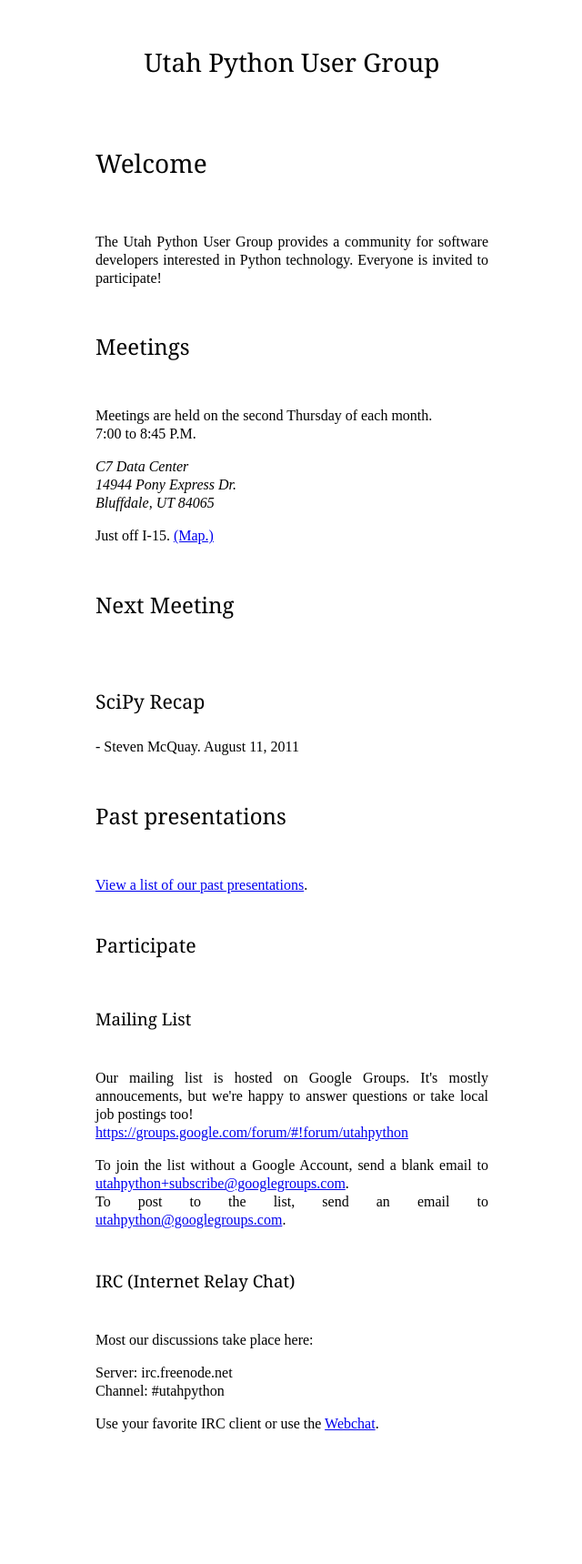
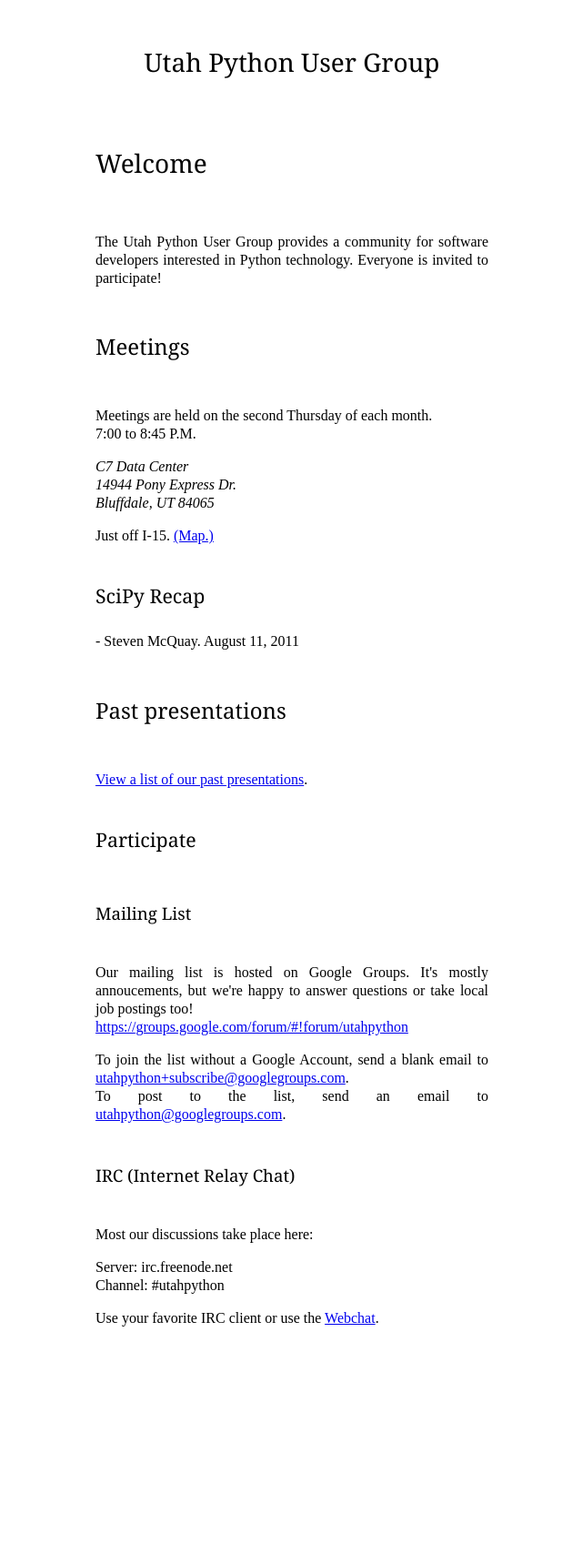
Before and after one commit to utahpython/utahpython.github.com, a Jekyll site: the page built from index.html, in a window 1280 px wide. Shown: the whole page at 91% size, without its empty margins (283-923 px from the left). Built offline with Jekyll 4.4.1, drawn with Linux system fonts in a browser that asks for light colours; some web fonts are replaced; after the commit the page ends 1603 px from its top, so only the background shows below that.

Commit message:
Edited index.html via GitHub

```diff
--- a/index.html
+++ b/index.html
@@ -25,9 +25,6 @@
     </address>
 
     <p>Just off I-15. <a href="{{ page.url-map }}">(Map.)</a></p>
-</div>
-<div class="nextmeeting">
-    <h2>Next Meeting</h2>
     <p><h3>SciPy Recap</h3> - Steven McQuay. August 11, 2011</p>
 </div>
 <div class="archives">
```
